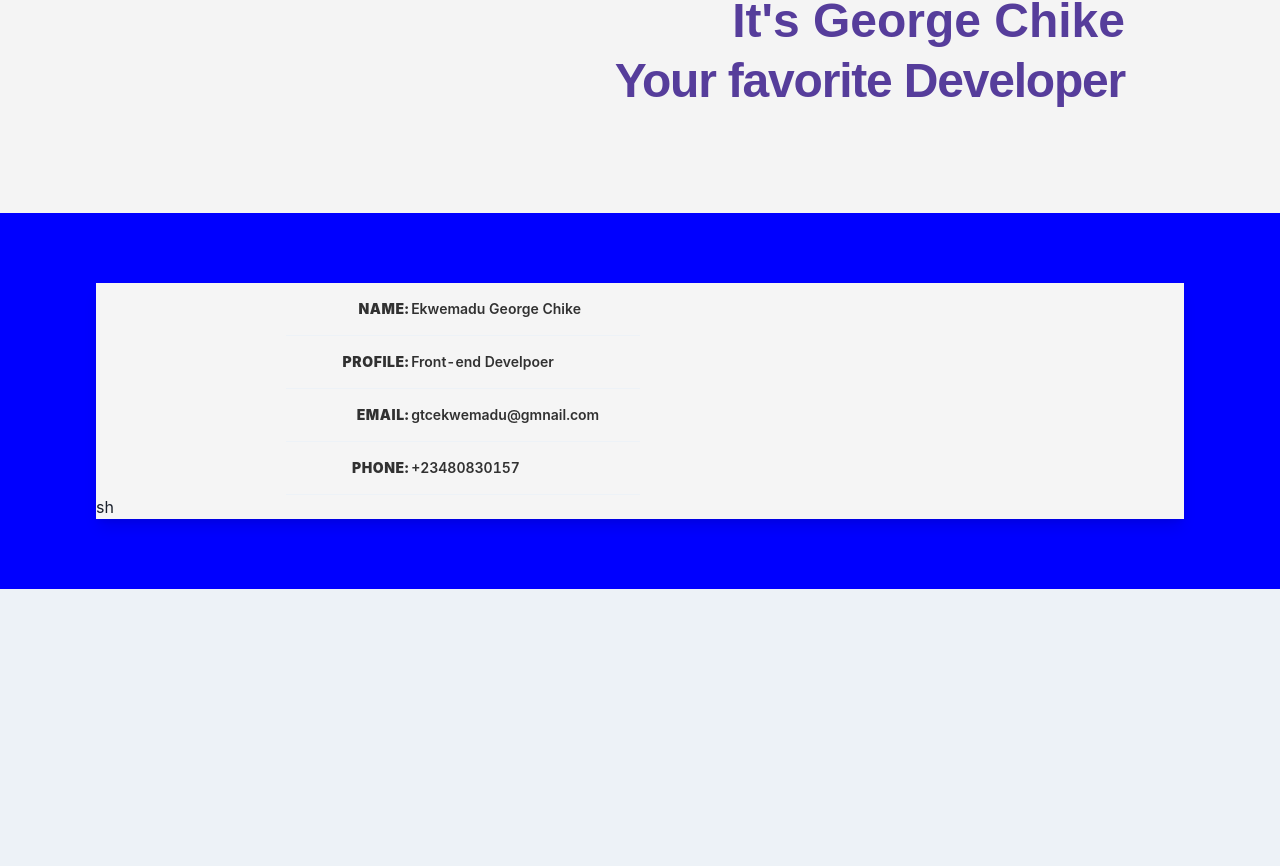
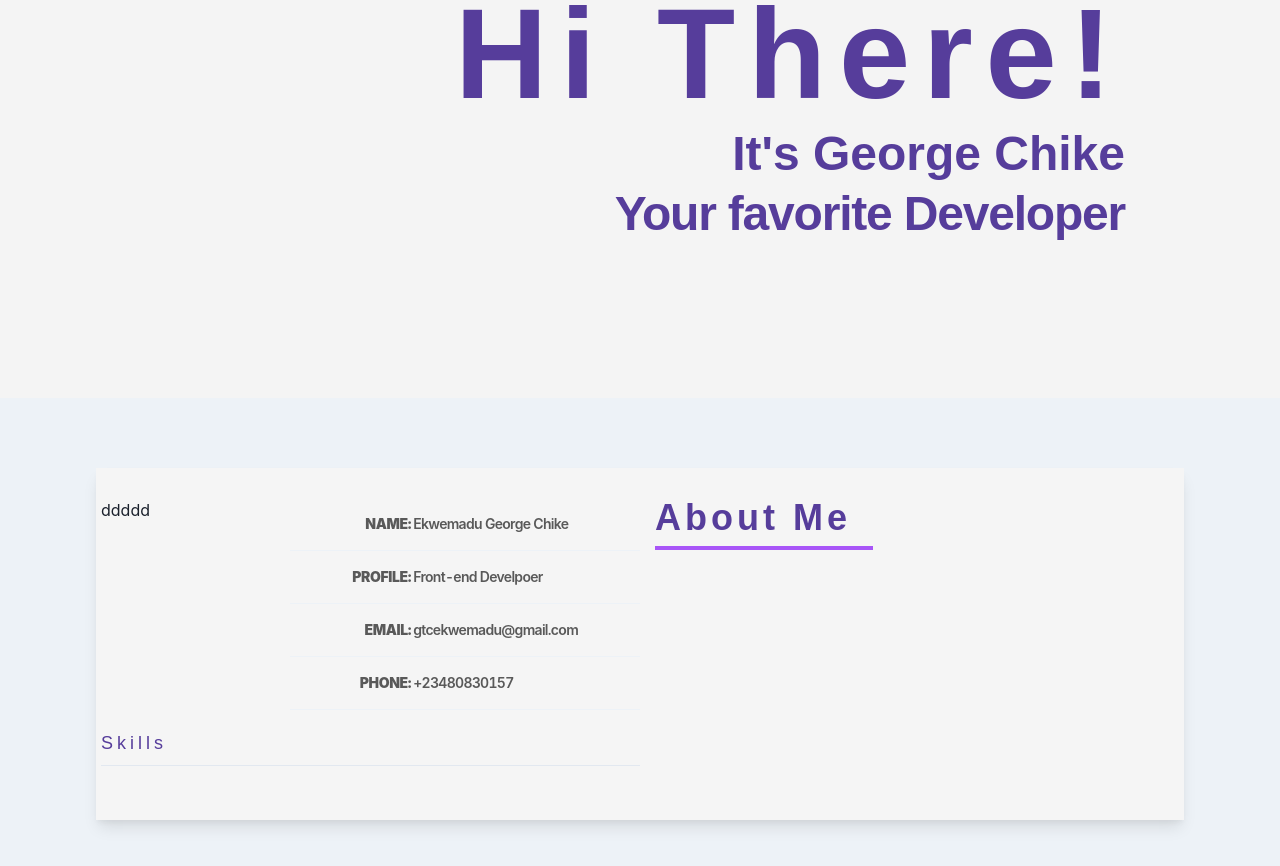
Before and after one commit to TonyBllvc/tony-portfolio-profile, a React (Create React App) app in the folder frontend/: page / in a window 1280 px wide. Shown: the part 252-1118 px from the top of the page. Before the commit the page ends 841 px from the top, so only its background shows below. Built offline with nearby package versions, Linux system fonts and the light colour scheme.

Commit message:
2nd sept

```diff
--- a/frontend/src/assets/css/main.css
+++ b/frontend/src/assets/css/main.css
@@ -40,9 +40,16 @@ body {
     background-size: cover;
 }
 
+@media (max-width: 574px) {
+    .slider-height {
+        padding-top: 95px;
+    }
+}
+
 @media (min-width: 575px) {
     .slider-height {
         min-height: 465px;
+        padding-top: 82px;
     }
 }
 
@@ -55,6 +62,13 @@ body {
 @media only screen and (min-width: 992px) and (max-width: 1199px) {
     .slider-height {
         min-height: 880px;
+    }
+}
+
+
+@media only screen and (min-width: 1200px) {
+    .slider-height {
+        min-height: 650px;
     }
 }
 
@@ -246,6 +260,15 @@ h1 {
 
 }
 
+h2 {
+    letter-spacing: 4px;
+    font-size: large;
+    font-weight: 500;
+    color: #563d9b;
+    font-family: Poppins, sans-serif;
+
+}
+
 h3 {
     color: #563d9b;
     font-family: Poppins, sans-serif;
--- a/frontend/src/component/AboutMeOne.jsx
+++ b/frontend/src/component/AboutMeOne.jsx
@@ -4,70 +4,70 @@ import React from 'react'
 const AboutMeOne = () => {
     return (
         <section>
-            <Box width='100%' bg='blue' display='flex' flexDirection='row' justifyContent='space-around' py='40px'>
+            <Box width='100%' display='flex' flexDirection='row' justifyContent='space-around' py='40px'>
 
-                <Box width={['95%', '95%', '90%', '85%']} py='30px' >
-                    <Box width='100%' bg='whitesmoke' boxShadow='lg' >
+                <Box width={['85%', '85%', '90%', '85%']} py='30px' >
+                    <Box width='100%' bg='whitesmoke' px={['12px', '10px', '5px', '5px']} py={['30px', '30px', '30px', '30px']} boxShadow='lg' display='flex' flexDirection={['column', 'column', 'row', 'row']}>
 
-                        <Box width='50%' bg='whitesmoke'>
+                        <Box width={['100%', '100%', '50%', '50%']} bg='whitesmoke'>
                             <Box width='100%' display='flex' flexDirection='column' justifyContent='center'>
 
                                 <Box width='100%' display='flex' flexDirection={['column', 'column', 'row', 'row']} justifyContent='space-around'>
-                                    <Box width={['100%', '100%', '40%', '35%']}>
-
+                                    <Box width={['100%', '100%', '35%', '35%']}>
+                                        ddddd
                                         {/* Image goes here */}
                                         <Box width='100%' py={['50px', '60px', '80px', '70px']}>
 
                                         </Box>
                                     </Box>
-                                    <Box width={['100%', '100%', '60%', '65%']}>
+                                    <Box width={['100%', '100%', '65%', '65%']}>
                                         {/* Proile id goe here(create a table) */}
                                         <Box display='flex' width='100%'>
                                             <TableContainer width="100%" whiteSpace='break-spaces'>
                                                 <Table width='100%' display='flex' flexDirection='row'>
-                                                    <Thead width={['40%', '40%', '25%', '35%']}>
-                                                        <Tr display='flex' width='100%' flexDirection='column'>
+                                                    <Thead width={['20%', '13%', '29%', '35%']}>
+                                                        <Tr display='flex' width='100%' flexDirection='column' >
                                                             <Th width='100%' px='1px' justifyContent='start' overflow='hidden' textOverflow='ellipsis' wordBreak='break-all'>
-                                                                <Box py={[1.5, 1.5, 1.5, 1.5]} width='100%' color='blackAlpha.800' fontWeight={['medium', 'semibold', 'extrabold', 'black']} fontSize={['10', '10', '12', '14']} textAlign='end'>
+                                                                <Box py={[1.5, 1.5, 1.5, 1.5]} width='100%' letterSpacing='tight' color='blackAlpha.700' fontWeight={['medium', 'bold', 'extrabold', 'black']} fontSize={['11', '11', '12', '14']} textAlign={['start', 'start', 'end', 'end']}>
                                                                     Name:
                                                                 </Box>
                                                             </Th>
                                                             <Th width='100%' px='1px' justifyContent='start' overflow='hidden' textOverflow='ellipsis' wordBreak='break-all'>
-                                                                <Box py={[1.5, 1.5, 1.5, 1.5]} width='100%' color='blackAlpha.800' fontWeight={['medium', 'semibold', 'extrabold', 'black']} fontSize={['10', '10', '12', '14']} textAlign='end'>
+                                                                <Box py={[1.5, 1.5, 1.5, 1.5]} width='100%' letterSpacing='tight' color='blackAlpha.700' fontWeight={['bold', 'bold', 'extrabold', 'black']} fontSize={['11', '11', '12', '14']} textAlign={['start', 'start', 'end', 'end']}>
                                                                     Profile:
                                                                 </Box>
                                                             </Th>
                                                             <Th width='100%' px='1px' justifyContent='start' overflow='hidden' textOverflow='ellipsis' wordBreak='break-all'>
-                                                                <Box py={[1.5, 1.5, 1.5, 1.5]} width='100%' color='blackAlpha.800' fontWeight={['medium', 'semibold', 'extrabold', 'black']} fontSize={['10', '10', '12', '14']} textAlign='end'>
+                                                                <Box py={[1.5, 1.5, 1.5, 1.5]} width='100%' letterSpacing='tight' color='blackAlpha.700' fontWeight={['bold', 'bold', 'extrabold', 'black']} fontSize={['11', '11', '12', '14']} textAlign={['start', 'start', 'end', 'end']}>
                                                                     Email:
                                                                 </Box>
                                                             </Th>
                                                             <Th width='100%' px='1px' justifyContent='start' overflow='hidden' textOverflow='ellipsis' wordBreak='break-all'>
-                                                                <Box py={[1.5, 1.5, 1.5, 1.5]} width='100%' color='blackAlpha.800' fontWeight={['medium', 'semibold', 'extrabold', 'black']} fontSize={['10', '10', '12', '14']} textAlign='end'>
+                                                                <Box py={[1.5, 1.5, 1.5, 1.5]} width='100%' letterSpacing='tight' color='blackAlpha.700' fontWeight={['bold', 'bold', 'extrabold', 'black']} fontSize={['11', '11', '12', '14']} textAlign={['start', 'start', 'end', 'end']}>
                                                                     Phone:
                                                                 </Box>
                                                             </Th>
                                                         </Tr>
                                                     </Thead>
-                                                    <Tbody width={['70%', '60%', '75%', '65%']}>
-                                                        <Tr display='flex' width='100%' flexDirection='column'   >
+                                                    <Tbody width={['80%', '87%', '71%', '65%']}>
+                                                        <Tr display='flex' width='100%' flexDirection='column' >
                                                             <Td width='100%' px='1px' display='flex' justifyContent='start' overflow='hidden' textOverflow='ellipsis' wordBreak='break-all'>
-                                                                <Box width={['100%', '100%', '100%']} color='blackAlpha.800' fontWeight={['medium', 'semibold', 'medium', 'semibold']} fontSize={['10', '10', '12', '14']} textAlign='start'>
+                                                                <Box width={['100%', '100%', '100%']} letterSpacing='tighter' color='blackAlpha.700' fontWeight={['medium', 'semibold', 'medium', 'semibold']} fontSize={['11', '11', '12', '14']} borderLeft={['1px', '1px', '0', '0']} borderBottom={['1px', '1px', '0', '0']} pl={['4px', '4px', '0', '0']} borderColor='purple.300' textAlign='start'>
                                                                     Ekwemadu George Chike
                                                                 </Box>
                                                             </Td>
                                                             <Td width='100%' px='1px' display='flex' justifyContent='start' overflow='hidden' textOverflow='ellipsis' wordBreak='break-all'>
-                                                                <Box width={['100%', '100%', '100%']} color='blackAlpha.800' fontWeight={['medium', 'semibold', 'medium', 'semibold']} fontSize={['10', '10', '12', '14']} textAlign='start'>
+                                                                <Box width={['100%', '100%', '100%']} letterSpacing='tighter' color='blackAlpha.700' fontWeight={['medium', 'semibold', 'medium', 'semibold']} fontSize={['11', '11', '12', '14']} borderLeft={['1px', '1px', '0', '0']} borderBottom={['1px', '1px', '0', '0']} pl={['4px', '4px', '0', '0']} borderColor='purple.300' textAlign='start'>
                                                                     Front-end Develpoer
                                                                 </Box>
                                                             </Td>
                                                             <Td width='100%' px='1px' display='flex' justifyContent='start' overflow='hidden' textOverflow='ellipsis' wordBreak='break-all'>
-                                                                <Box width={['100%', '100%', '100%']} color='blackAlpha.800' fontWeight={['medium', 'semibold', 'medium', 'semibold']} fontSize={['10', '10', '12', '14']} textAlign='start'>
-                                                                    gtcekwemadu@gmnail.com
+                                                                <Box width={['100%', '100%', '100%']} letterSpacing='tighter' color='blackAlpha.700' fontWeight={['medium', 'semibold', 'medium', 'semibold']} fontSize={['11', '11', '12', '14']} borderLeft={['1px', '1px', '0', '0']} borderBottom={['1px', '1px', '0', '0']} pl={['4px', '4px', '0', '0']} borderColor='purple.300' textAlign='start'>
+                                                                    gtcekwemadu@gmail.com
                                                                 </Box>
                                                             </Td>
                                                             <Td width='100%' px='1px' display='flex' justifyContent='start' overflow='hidden' textOverflow='ellipsis' wordBreak='break-all'>
-                                                                <Box width={['100%', '100%', '100%']} color='blackAlpha.800' fontWeight={['medium', 'semibold', 'medium', 'semibold']} fontSize={['10', '10', '12', '14']} textAlign='start'>
+                                                                <Box width={['100%', '100%', '100%']} letterSpacing='tighter' color='blackAlpha.700' fontWeight={['medium', 'semibold', 'medium', 'semibold']} fontSize={['11', '11', '12', '14']} borderLeft={['1px', '1px', '0', '0']} borderBottom={['1px', '1px', '0', '0']} pl={['4px', '4px', '0', '0']} borderColor='purple.300' textAlign='start'>
                                                                     +23480830157
                                                                 </Box>
                                                             </Td>
@@ -80,10 +80,16 @@ const AboutMeOne = () => {
                                     </Box>
 
                                 </Box>
-                                <Box width='100%'>
+                                <Box width='100%' mt='5' >
                                     <Box width='100%'>
-                                        sh
-                                        {/* The skills goe here */}
+
+                                        {/* The skills goes here */}
+                                        <h2>
+                                            Skills
+                                        </h2>
+                                        <hr className='w-full text-purple-900 md:py-3 mt-2 text-lg ' />
+                                            {/* Line */}
+                                        {/* </div> */}
                                     </Box>
 
                                 </Box>
@@ -91,9 +97,13 @@ const AboutMeOne = () => {
                             </Box>
                         </Box>
 
-                        <Box width='50%'>
+                        <Box pl='15px' mt={['20', '20', '0', '0']} width={['100%', '100%', '50%', '50%']}>
                             <Box>
                                 {/* About me */}
+                                <h1 className=' text-2xl md:text-4xl font-semibold'>
+                                    About Me
+                                </h1>
+                                <hr className='w-5/12 text-purple-500 md:py-3 mt-2 text-lg border-purple-500 border-t-4 flex-grow' />
                             </Box>
                         </Box>
                     </Box>
```
Also changed, not shown: frontend/src/Layout/NavBar.jsx (+7 -1 lines), frontend/src/assets/css/header.css (+9 -2 lines).
